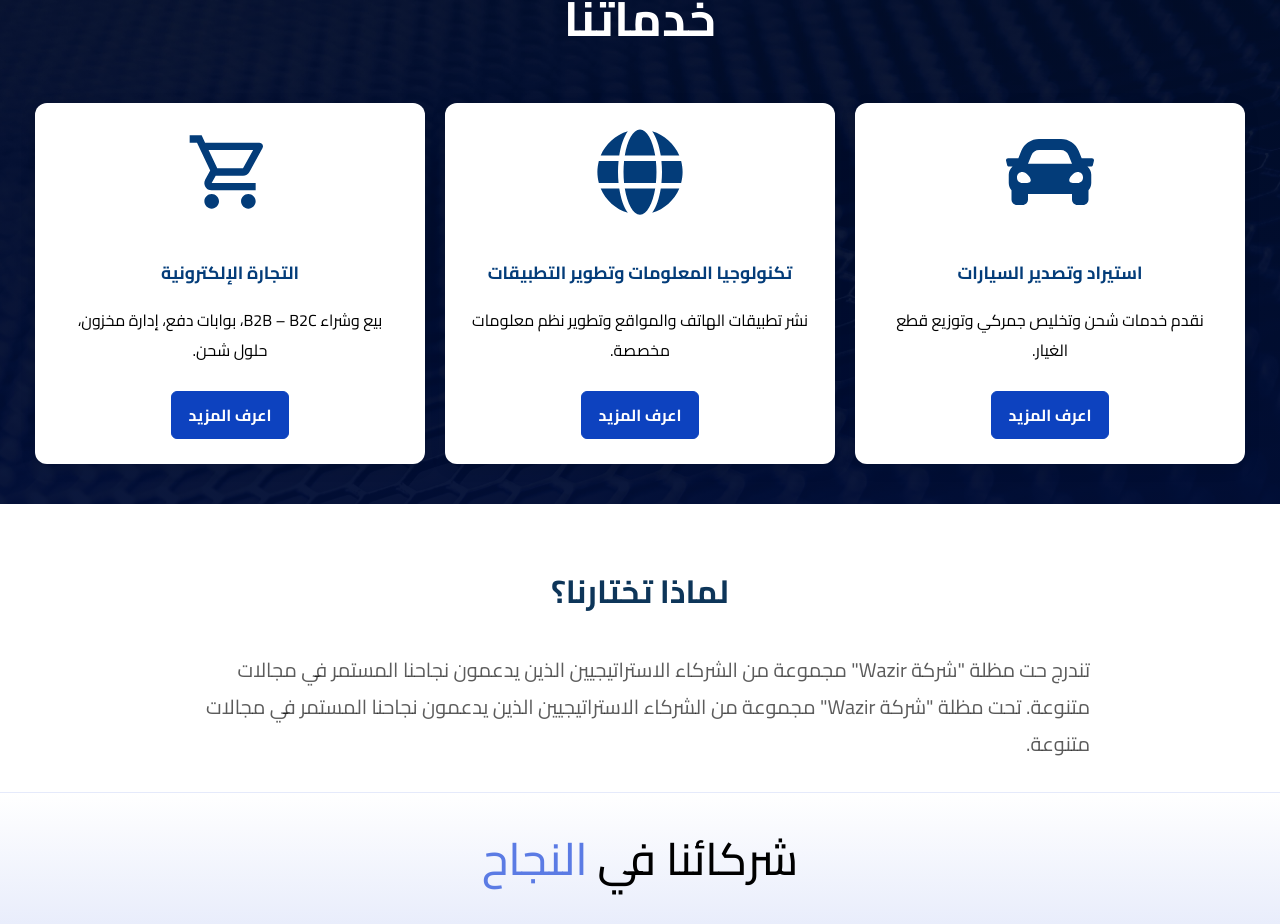
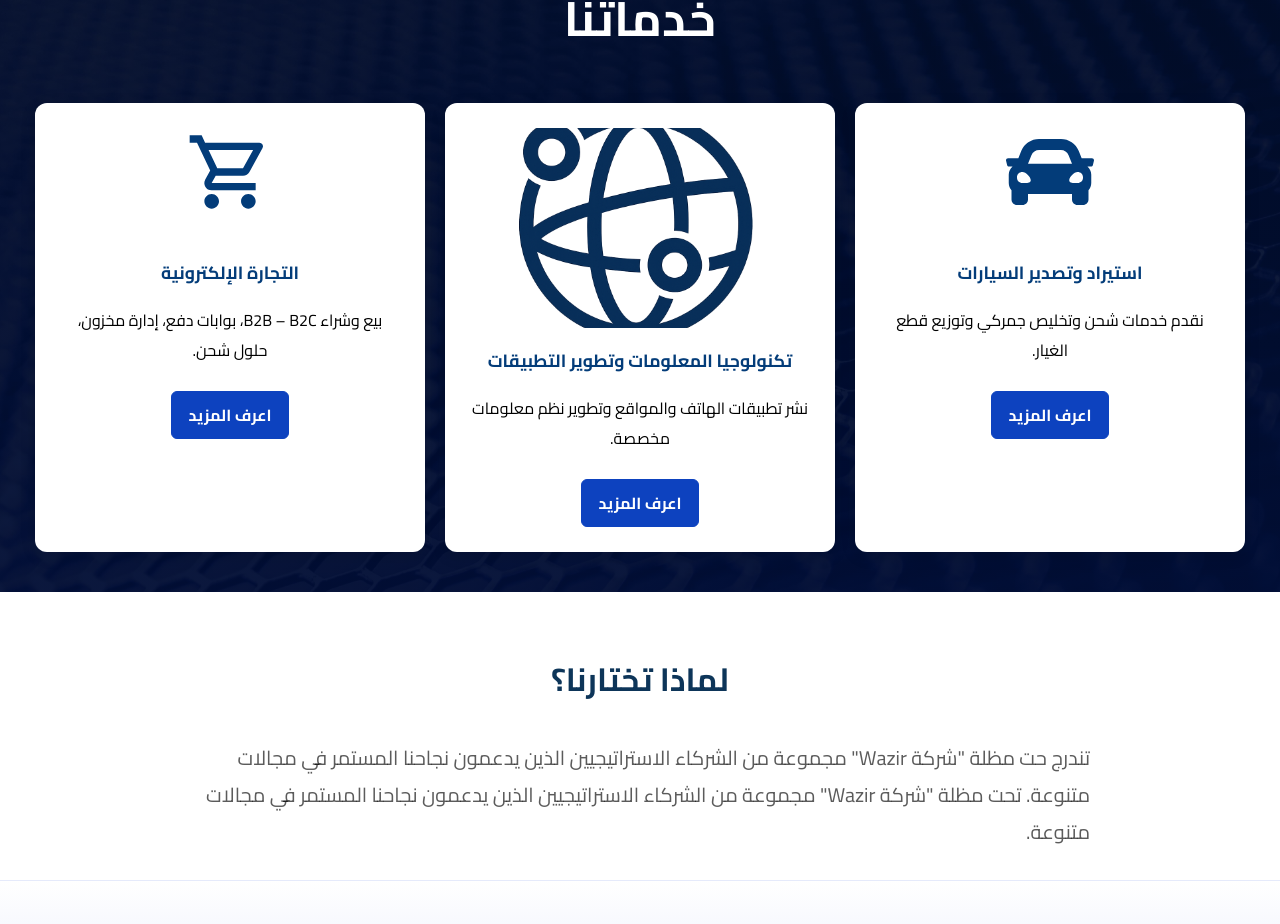
Before and after one commit to 000MaDz000/wizard_global, a React (Vite) app: page / in a window 1280 px wide. Shown: the part 1300-2224 px from the top of the page. Built offline with nearby package versions, Linux system fonts and the light colour scheme.

Commit message:
Update Services.jsx

```diff
--- a/src/components/Services.jsx
+++ b/src/components/Services.jsx
@@ -1,9 +1,9 @@
 import React from "react";
 import "../styles/OurServices.css";
-import cars from "../assets/pexels-mikebirdy-120049.jpg";
-import ecom from "../assets/pexels-karolina-grabowska-5632402.jpg";
-import it from "../assets/pexels-luckysam-50614.jpg";
+import it from '../assets/internet.png'
 import { FaCar } from "react-icons/fa";
+import { IoGlobeOutline } from "react-icons/io5";
+
 import { FaGlobe } from "react-icons/fa";
 import { MdOutlineShoppingCart } from "react-icons/md";
 
@@ -24,8 +24,8 @@ const OurServices = () => {
 
 
                 <div className="service-card" data-aos="zoom-in" data-aos-delay="400">
-                    {/* <img src={it} alt="تكنولوجيا المعلومات" /> */}
-                    <FaGlobe className="icon"/>
+                    <img src={it} alt="تكنولوجيا المعلومات"/>
+                    {/* <IoGlobeOutline className="icon"/> */}
                     <h3 className="servic_h3">تكنولوجيا المعلومات وتطوير التطبيقات</h3>
                     <p>نشر تطبيقات الهاتف والمواقع وتطوير نظم معلومات مخصصة.</p>
                     <a href="/it" className="learn-more-btn">اعرف المزيد</a>
```
